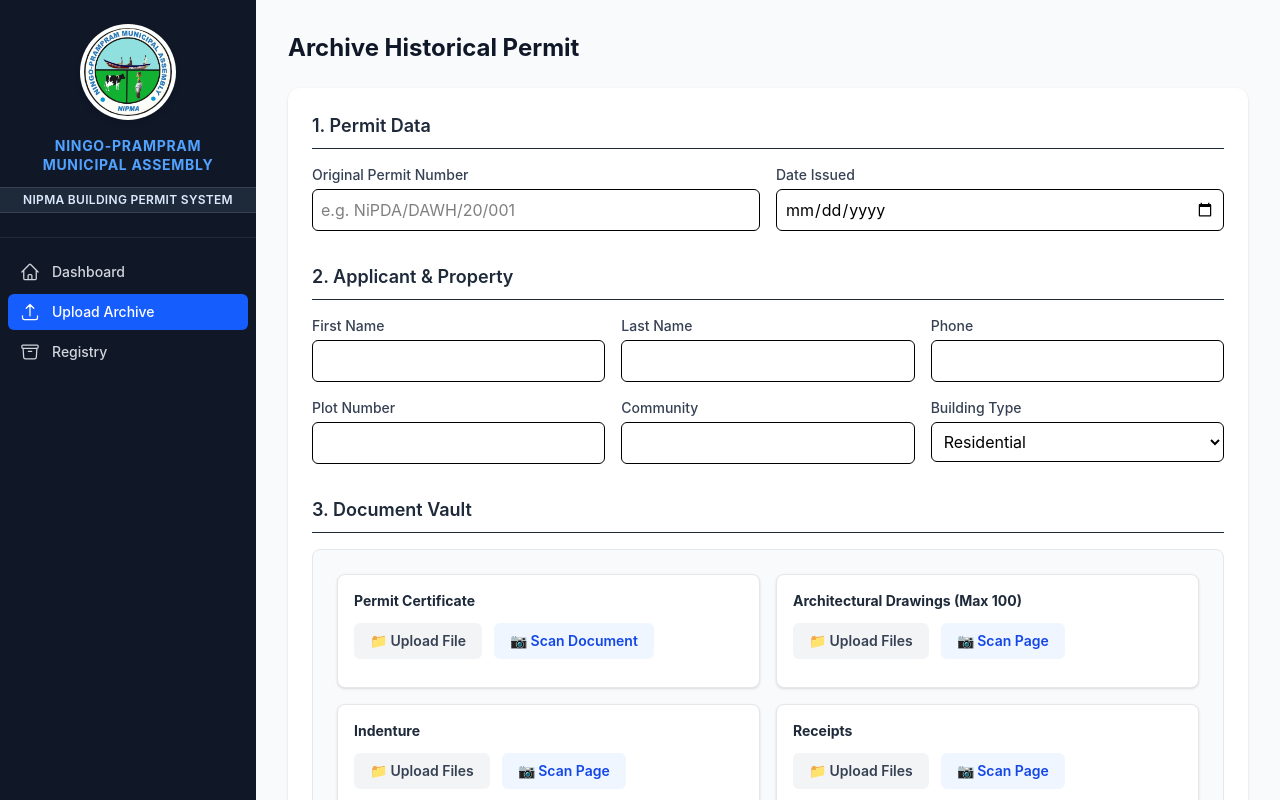
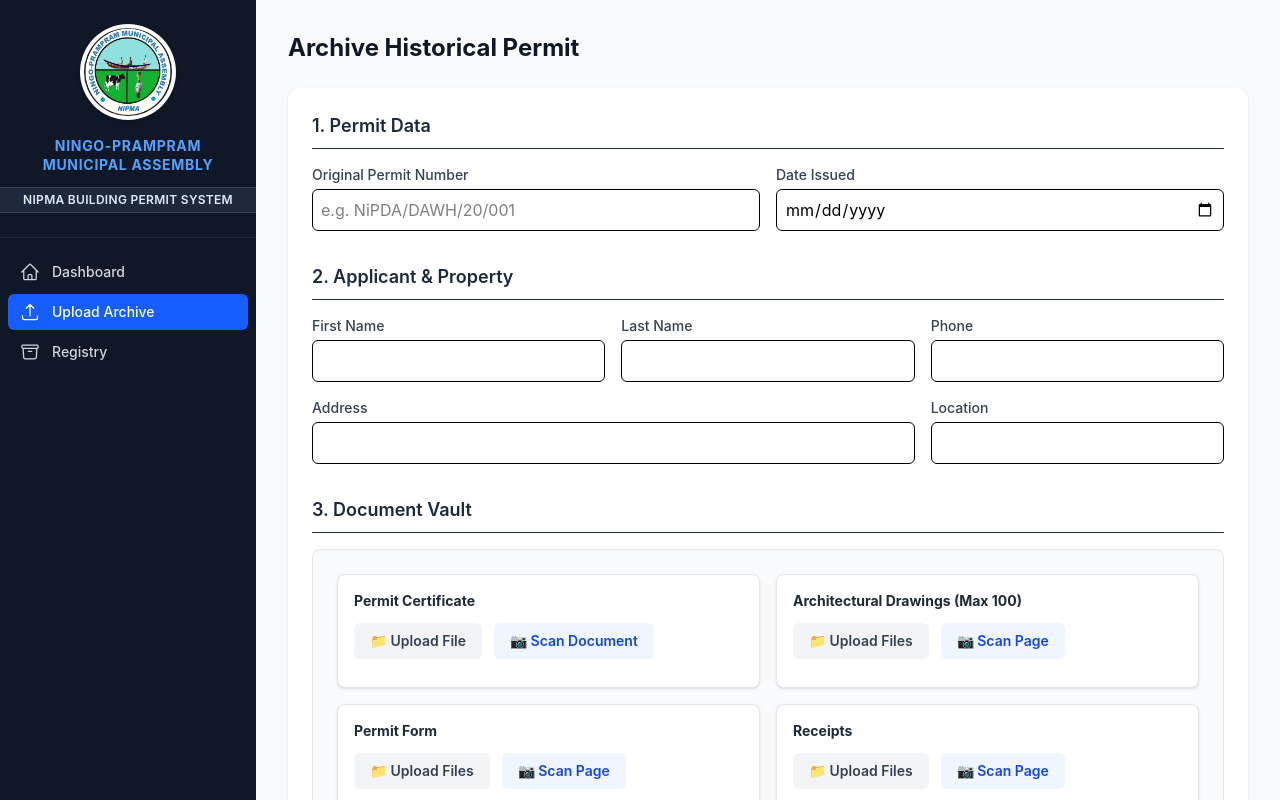
Before and after one commit to cagegbeku-droid/nipma-bpms, a React (Vite) app in the folder np-bpms-frontend/: page /permits/new in a window 1280 px wide. Shown: the top 800 px of the page. Built offline with nearby package versions, Linux system fonts and the light colour scheme.

Commit message:
Automated backup

```diff
--- a/np-bpms-frontend/src/pages/NewPermit.jsx
+++ b/np-bpms-frontend/src/pages/NewPermit.jsx
@@ -1,19 +1,18 @@
 import React, { useState } from 'react';
-import DocumentScanner from '../DocumentScanner';
+import DocumentScanner from '../DocumentScanner'; // Assuming this path is correct for your setup
 
 const NewPermit = () => {
+  // Updated state for new text fields
   const [formData, setFormData] = useState({
-    permitNumber: '', dateIssued: '', firstName: '', lastName: '', phone: '', plotNumber: '', community: '', buildingType: 'Residential'
+    permitNumber: '', dateIssued: '', firstName: '', lastName: '', phone: '', address: '', location: ''
   });
 
-  // CRITICAL FIX: "indenture" is perfectly initialized here as an empty array
+  // Updated state replacing indenture with permitForm
   const [files, setFiles] = useState({
-    certificate: [], drawings: [], indenture: [], receipts: [], geoReference: []
+    certificate: [], drawings: [], permitForm: [], receipts: [], geoReference: []
   });
 
   const [message, setMessage] = useState('');
-
-  // Scanner State
   const [isScanning, setIsScanning] = useState(false);
   const [currentScanField, setCurrentScanField] = useState(null);
 
@@ -22,10 +21,7 @@ const NewPermit = () => {
   const handleFileChange = (e) => {
     const fieldName = e.target.name;
     const newFiles = Array.from(e.target.files);
-
-    // Fallback safety check to prevent crashes
     if (!files[fieldName]) return;
-
     setFiles(prev => ({
       ...prev,
       [fieldName]: [...prev[fieldName], ...newFiles]
@@ -69,8 +65,8 @@ const NewPermit = () => {
       const data = await response.json();
       if (data.success) {
         setMessage("Success! Record and all documents archived securely.");
-        setFormData({ permitNumber: '', dateIssued: '', firstName: '', lastName: '', phone: '', plotNumber: '', community: '', buildingType: 'Residential' });
-        setFiles({ certificate: [], drawings: [], indenture: [], receipts: [], geoReference: [] });
+        setFormData({ permitNumber: '', dateIssued: '', firstName: '', lastName: '', phone: '', address: '', location: '' });
+        setFiles({ certificate: [], drawings: [], permitForm: [], receipts: [], geoReference: [] });
       } else {
         setMessage("Failed to archive record.");
       }
@@ -80,9 +76,7 @@ const NewPermit = () => {
   };
 
   const renderDocumentUpload = (label, fieldName, allowMultiple = false) => {
-    // Safety check to prevent the white screen crash if a field name is mismatched
     const currentFiles = files[fieldName] || [];
-
     return (
       <div className="bg-white p-4 rounded-lg border border-gray-200 shadow-sm">
         <label className="block text-sm font-bold text-gray-800 mb-3">{label}</label>
@@ -137,27 +131,17 @@ const NewPermit = () => {
           </div>
         </div>
 
-        {/* Applicant Section */}
+        {/* Applicant Section - Updated with Address and Location */}
         <div>
           <h2 className="text-lg font-semibold text-gray-800 border-b pb-2 mb-4">2. Applicant & Property</h2>
           <div className="grid grid-cols-1 md:grid-cols-3 gap-4">
             <div><label className="block text-sm font-medium text-gray-700 mb-1">First Name</label><input type="text" name="firstName" value={formData.firstName} onChange={handleTextChange} required className="w-full p-2 border rounded-md" /></div>
             <div><label className="block text-sm font-medium text-gray-700 mb-1">Last Name</label><input type="text" name="lastName" value={formData.lastName} onChange={handleTextChange} required className="w-full p-2 border rounded-md" /></div>
             <div><label className="block text-sm font-medium text-gray-700 mb-1">Phone</label><input type="text" name="phone" value={formData.phone} onChange={handleTextChange} required className="w-full p-2 border rounded-md" /></div>
-            <div><label className="block text-sm font-medium text-gray-700 mb-1">Plot Number</label><input type="text" name="plotNumber" value={formData.plotNumber} onChange={handleTextChange} required className="w-full p-2 border rounded-md" /></div>
-            <div><label className="block text-sm font-medium text-gray-700 mb-1">Community</label><input type="text" name="community" value={formData.community} onChange={handleTextChange} required className="w-full p-2 border rounded-md" /></div>
-            <div><label className="block text-sm font-medium text-gray-700 mb-1">Building Type</label>
-              <select name="buildingType" value={formData.buildingType} onChange={handleTextChange} className="w-full p-2 border rounded-md bg-white">
-                <option value="Residential">Residential</option>
-                <option value="Commercial">Commercial</option>
-                <option value="Industrial">Industrial</option>
-                <option value="Mixed-Use">Mixed-Use</option>
-                <option value="Warehouse">Warehouse</option>
-                <option value="Worship-Center">Worship-Center</option>
-                <option value="Educational-Facility">Educational-Facility</option>
-                <option value="Health-Facility">Health-Facility</option>
-              </select>
-            </div>
+
+            {/* New Address & Location Fields */}
+            <div className="md:col-span-2"><label className="block text-sm font-medium text-gray-700 mb-1">Address</label><input type="text" name="address" value={formData.address} onChange={handleTextChange} required className="w-full p-2 border rounded-md" /></div>
+            <div><label className="block text-sm font-medium text-gray-700 mb-1">Location</label><input type="text" name="location" value={formData.location} onChange={handleTextChange} required className="w-full p-2 border rounded-md" /></div>
           </div>
         </div>
 
@@ -167,7 +151,8 @@ const NewPermit = () => {
           <div className="grid grid-cols-1 md:grid-cols-2 gap-4 bg-gray-50 p-6 rounded-lg border border-gray-200">
             {renderDocumentUpload("Permit Certificate", "certificate", false)}
             {renderDocumentUpload("Architectural Drawings (Max 100)", "drawings", true)}
-            {renderDocumentUpload("Indenture", "indenture", true)}
+            {/* Updated Field */}
+            {renderDocumentUpload("Permit Form", "permitForm", true)}
             {renderDocumentUpload("Receipts", "receipts", true)}
             {renderDocumentUpload("Geo Reference", "geoReference", false)}
           </div>
@@ -178,7 +163,6 @@ const NewPermit = () => {
         </button>
       </form>
 
-      {/* Render the Scanner UI when active */}
       {isScanning && (
         <DocumentScanner
           documentTitle={currentScanField}
--- a/np-bpms-frontend/src/pages/PermitList.jsx
+++ b/np-bpms-frontend/src/pages/PermitList.jsx
@@ -5,8 +5,6 @@ const PermitList = () => {
   const [searchTerm, setSearchTerm] = useState('');
   const [isLoading, setIsLoading] = useState(true);
   const [error, setError] = useState('');
-
-  // NEW: State to track which permit's files are currently being viewed
   const [selectedPermit, setSelectedPermit] = useState(null);
 
   useEffect(() => {
@@ -40,7 +38,6 @@ const PermitList = () => {
     );
   });
 
-  // Your existing brilliant helper function for rendering links
   const renderLinks = (linkString, label) => {
     if (!linkString) return null;
 
@@ -89,7 +86,6 @@ const PermitList = () => {
 
       {error && <div className="bg-red-100 text-red-700 p-4 rounded-md mb-6">{error}</div>}
 
-      {/* THE MAIN TABLE */}
       <div className="bg-white rounded-xl shadow-sm border border-gray-200 overflow-hidden">
         <div className="overflow-x-auto">
           <table className="w-full text-left border-collapse">
@@ -121,13 +117,12 @@ const PermitList = () => {
                       <div className="text-sm text-gray-600">📞 {permit.phone}</div>
                     </td>
 
+                    {/* Cleaned up Property Details Column */}
                     <td className="p-4 align-middle">
-                      <div className="text-sm text-gray-800"><span className="font-semibold">Plot:</span> {permit.plot_number}</div>
-                      <div className="text-sm text-gray-800"><span className="font-semibold">Loc:</span> {permit.community}</div>
-                      <div className="text-xs inline-block bg-gray-200 text-gray-700 px-2 py-1 rounded mt-1">{permit.building_type}</div>
+                      <div className="text-sm text-gray-800"><span className="font-semibold text-gray-500">Address:</span> {permit.address || 'N/A'}</div>
+                      <div className="text-sm text-gray-800 mt-0.5"><span className="font-semibold text-gray-500">Location:</span> {permit.location || 'N/A'}</div>
                     </td>
 
-                    {/* NEW BUTTON COLUMN */}
                     <td className="p-4 align-middle text-center">
                       <button
                         onClick={() => setSelectedPermit(permit)}
@@ -146,57 +141,46 @@ const PermitList = () => {
         </div>
       </div>
 
-      {/* THE MODAL POPUP */}
       {selectedPermit && (
         <div className="fixed inset-0 bg-black bg-opacity-60 backdrop-blur-sm flex items-center justify-center z-50 p-4">
           <div className="bg-white rounded-xl shadow-2xl w-full max-w-3xl max-h-[90vh] flex flex-col overflow-hidden">
 
-            {/* Modal Header */}
             <div className="px-6 py-4 border-b border-gray-200 flex justify-between items-center bg-gray-50">
               <div>
                 <h3 className="text-xl font-bold text-gray-900">Archived Documents</h3>
                 <p className="text-sm text-gray-500 mt-1">Permit Number: <span className="font-semibold">{selectedPermit.permit_number}</span></p>
               </div>
-              <button
-                onClick={() => setSelectedPermit(null)}
-                className="text-gray-400 hover:text-red-500 p-2 rounded-full hover:bg-red-50 transition"
-              >
-                {/* A clean "X" SVG icon */}
+              <button onClick={() => setSelectedPermit(null)} className="text-gray-400 hover:text-red-500 p-2 rounded-full hover:bg-red-50 transition">
                 <svg className="w-6 h-6" fill="none" stroke="currentColor" viewBox="0 0 24 24">
                   <path strokeLinecap="round" strokeLinejoin="round" strokeWidth="2" d="M6 18L18 6M6 6l12 12"></path>
                 </svg>
               </button>
             </div>
 
-            {/* Modal Body (Scrollable if lots of files) */}
             <div className="p-6 overflow-y-auto bg-gray-50">
               <div className="grid grid-cols-1 md:grid-cols-2 gap-4">
 
-                {/* Certificate */}
                 <div className="bg-white p-5 rounded-lg border border-gray-200 shadow-sm">
                   <h4 className="font-bold text-gray-700 mb-2 border-b pb-2">Certificate</h4>
                   {renderLinks(selectedPermit.certificate_link, "Certificate") || <span className="text-sm text-gray-400 italic">Not uploaded</span>}
                 </div>
 
-                {/* Drawings */}
                 <div className="bg-white p-5 rounded-lg border border-gray-200 shadow-sm">
                   <h4 className="font-bold text-gray-700 mb-2 border-b pb-2">Architectural Drawings</h4>
                   {renderLinks(selectedPermit.drawings_links, "Drawing") || <span className="text-sm text-gray-400 italic">Not uploaded</span>}
                 </div>
 
-                {/* Indenture */}
+                {/* Updated to Permit Form */}
                 <div className="bg-white p-5 rounded-lg border border-gray-200 shadow-sm">
-                  <h4 className="font-bold text-gray-700 mb-2 border-b pb-2">Indenture Documents</h4>
-                  {renderLinks(selectedPermit.indenture_link, "Indenture") || <span className="text-sm text-gray-400 italic">Not uploaded</span>}
+                  <h4 className="font-bold text-gray-700 mb-2 border-b pb-2">Permit Form</h4>
+                  {renderLinks(selectedPermit.permit_form_link, "Form") || <span className="text-sm text-gray-400 italic">Not uploaded</span>}
                 </div>
 
-                {/* Receipts */}
                 <div className="bg-white p-5 rounded-lg border border-gray-200 shadow-sm">
                   <h4 className="font-bold text-gray-700 mb-2 border-b pb-2">Receipts</h4>
                   {renderLinks(selectedPermit.receipts_links, "Receipt") || <span className="text-sm text-gray-400 italic">Not uploaded</span>}
                 </div>
 
-                {/* Geo-Reference (Spans full width if it's large) */}
                 <div className="bg-white p-5 rounded-lg border border-gray-200 shadow-sm md:col-span-2">
                   <h4 className="font-bold text-gray-700 mb-2 border-b pb-2">Geo-Reference Data</h4>
                   {renderLinks(selectedPermit.georef_link, "GeoRef Data") || <span className="text-sm text-gray-400 italic">Not uploaded</span>}
@@ -205,12 +189,8 @@ const PermitList = () => {
               </div>
             </div>
 
-            {/* Modal Footer */}
             <div className="px-6 py-4 border-t border-gray-200 bg-white flex justify-end">
-              <button
-                onClick={() => setSelectedPermit(null)}
-                className="bg-gray-200 hover:bg-gray-300 text-gray-800 px-5 py-2 rounded-md font-medium transition"
-              >
+              <button onClick={() => setSelectedPermit(null)} className="bg-gray-200 hover:bg-gray-300 text-gray-800 px-5 py-2 rounded-md font-medium transition">
                 Close Vault
               </button>
             </div>
```
